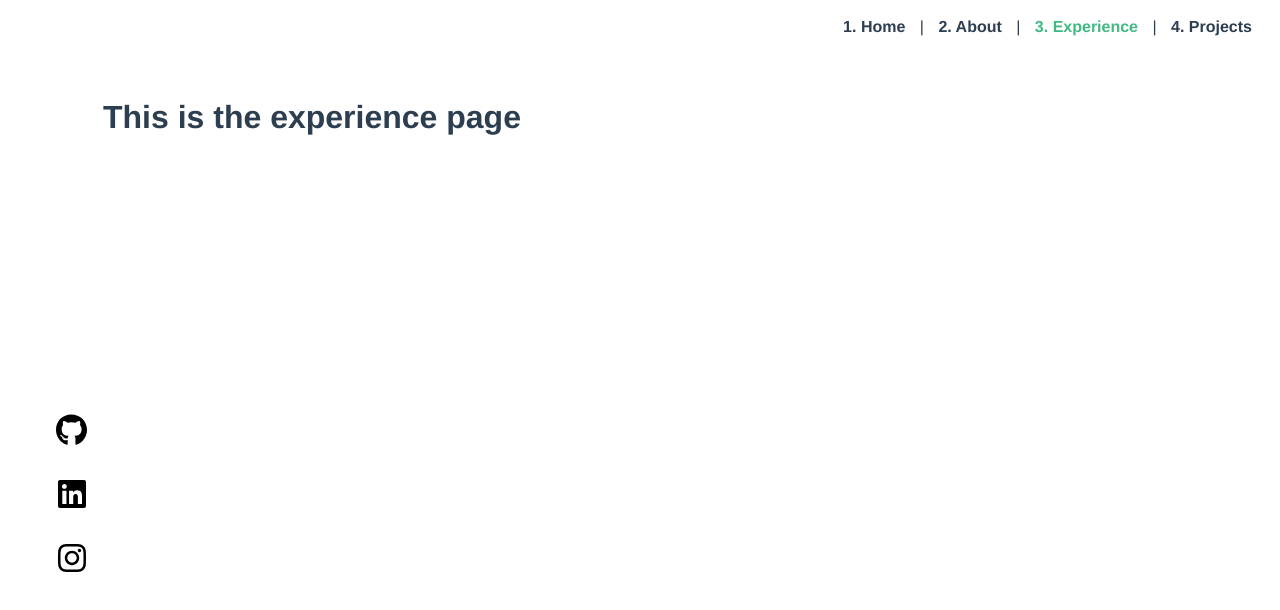
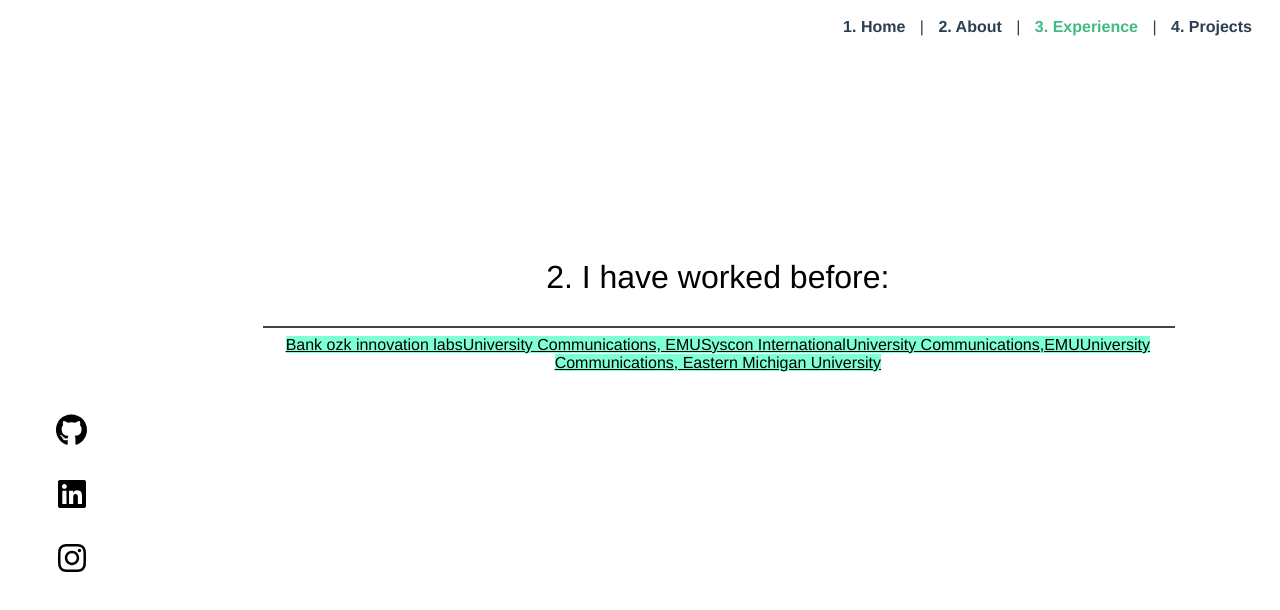
Before and after one commit to raja-velichety/dev-portfolio, a Vue app: page /experience in a window 1280 px wide. Shown: the top 610 px of the page. Built offline with nearby package versions, Linux system fonts and the light colour scheme.

Commit message:
Changed experience tabs

```diff
--- a/src/views/ExperienceView.vue
+++ b/src/views/ExperienceView.vue
@@ -1,6 +1,22 @@
 <template>
-    <div class="experience">
-      <h1>This is the experience page</h1>
+    <div class="container-fluid">
+      <div class="experience">
+      <h1 class="heading">2. I have worked before:</h1>
+      <hr class="horizontal-line"/>
+      <div class="experience-tabs">
+        <div class="row">
+          <div class="col-3">
+            <div class="nav flex-column nav-pills" id="v-pills-tab" role="tablist" aria-orientation="vertical">
+              <a class="nav-link" id="v-pills-home-tab" data-toggle="pill" href="#v-pills-home" role="tab" aria-controls="v-pills-home" aria-selected="true">Bank ozk innovation labs</a>
+              <a class="nav-link" id="v-pills-profile-tab" data-toggle="pill" href="#v-pills-profile" role="tab" aria-controls="v-pills-profile" aria-selected="false">University Communications, EMU</a>
+              <a class="nav-link" id="v-pills-messages-tab" data-toggle="pill" href="#v-pills-messages" role="tab" aria-controls="v-pills-messages" aria-selected="false">Syscon International</a>
+              <a class="nav-link" id="v-pills-settings-tab" data-toggle="pill" href="#v-pills-settings" role="tab" aria-controls="v-pills-settings" aria-selected="false">University Communications,EMU</a>
+              <a class="nav-link" id="v-pills-settings-tab" data-toggle="pill" href="#v-pills-settings" role="tab" aria-controls="v-pills-settings" aria-selected="false">University Communications, Eastern Michigan University</a>
+            </div>
+          </div>
+        </div>
+      </div>
+    </div>
     </div>
   </template>
 
@@ -9,6 +25,55 @@
   export default {
     name: 'ExperienceView',
     components: {
+    },
+    methods: {
+      activeClass: function (...names) {
+        for (let name of names) {
+          if (name == this.$route.name)
+            return 'active';
+        }
+      }
     }
   }
   </script>
+
+<style>
+.experience {
+    display: flex;
+    flex-direction: column;
+    justify-content: center;
+    margin: 10rem;
+    width: 80%;
+  }
+  .experience .heading {
+    font-size: 2rem;
+    font-weight: 500;
+    color: black;
+    text-decoration: none;
+  }
+
+  .experience .horizontal-line {
+    width: 100%;
+    border: 1px solid rgb(77, 63, 63);
+  }
+
+  .experience .experience-tabs {
+    display: flex;
+    flex-direction: column;
+    justify-content: center;
+  }
+
+  .nav-link {
+    color: black;
+    background-color: aquamarine;
+  }
+
+  .nav-link::before {
+    color: green;
+    content: "";
+  }
+
+  .navbar-nav > .active > a {
+    background-color: aquamarine ;
+}
+</style>
```
